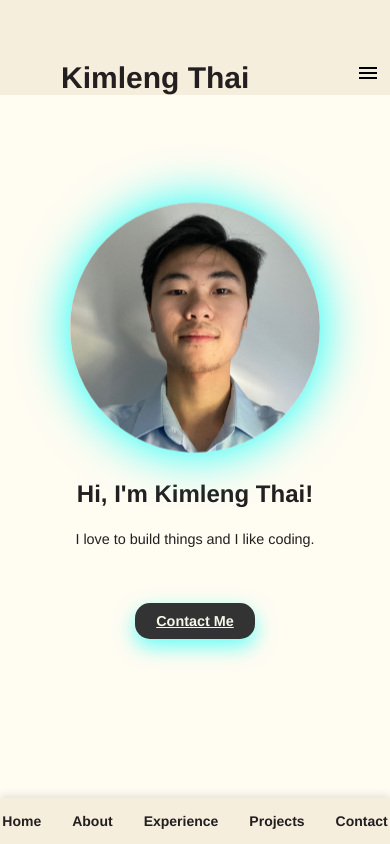
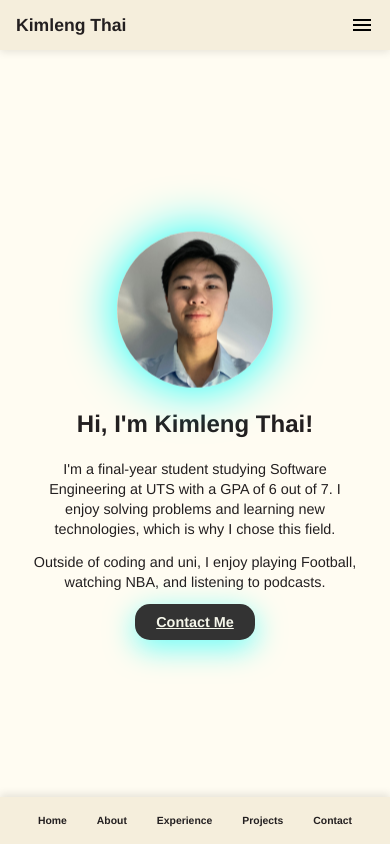
Before and after one commit to kimlengthai/KimlengThai-ePortfolio, a React (Vite) app: page / in a window 390 px wide. Built offline with nearby package versions, Linux system fonts and the light colour scheme.

Commit message:
Fix Hero + Navbar sections

```diff
--- a/src/components/Hero/Hero.jsx
+++ b/src/components/Hero/Hero.jsx
@@ -4,18 +4,32 @@ import profilePicture from '/assets/profile/profilePicture.jpeg';
 export const Hero = () => {
   return (
     <>
-      <section className={styles.container}>
+      <header className={styles.container} aria-label="Introduction">
         <div className={styles.content}>
           <h1 className={styles.title}>Hi, I&apos;m Kimleng Thai!</h1>
-          <p className={styles.description}>I love to build things and I like coding.</p>
-          <a href="mailto:kimleng.ngs@gmail.com" className={styles.contactBtn}>Contact Me</a>
+          <p className={styles.description}>
+            I&apos;m a final-year student studying Software Engineering at UTS with a GPA of 6 out of 7.
+            I enjoy solving problems and learning new technologies, which is why I chose this field.
+          </p>
+          <p className={styles.description}>
+            Outside of coding and uni, I enjoy playing Football, watching NBA, and listening to podcasts.
+          </p>
+          <a href="mailto:kimleng.ngs@gmail.com" className={styles.contactBtn}>
+            Contact Me
+          </a>
         </div>
-        <img src={profilePicture} alt="My profile image" className={styles.heroImg} />
-        <div className={styles.topBlur}></div>
-        <div className={styles.bottomBlur}></div>
-      </section>
+        <img
+          src={profilePicture}
+          alt="Kimleng Thai"
+          className={styles.heroImg}
+          loading="lazy"
+          decoding="async"
+        />
+        <div className={styles.topBlur} aria-hidden="true"></div>
+        <div className={styles.bottomBlur} aria-hidden="true"></div>
+      </header>
 
-      <nav className={styles.navigation}>
+      <nav className={styles.navigation} aria-label="Primary navigation">
         <a href="#home">Home</a>
         <a href="#about">About</a>
         <a href="#experience">Experience</a>
--- a/src/components/Hero/Hero.module.css
+++ b/src/components/Hero/Hero.module.css
@@ -1,48 +1,52 @@
 @import "../../vars.css";
 
+/* Container and content for desktop */
 .container {
   min-height: 100vh;
   display: flex;
-  flex-direction: column-reverse;
+  flex-direction: row;
   align-items: center;
-  justify-content: center;  /* Center vertically */
-  margin: -70px 10%;
-  text-align: center;
-  padding-bottom: 80px; /* Add space for fixed nav */
-  overflow: hidden;
+  justify-content: space-between;
+  margin: 0 10%;
+  text-align: left;
+  padding-bottom: 0px;
+  overflow: visible;
   position: relative;
 }
 
 .content {
   display: flex;
   flex-direction: column;
-  align-items: center;
+  align-items: flex-start;
   color: var(--color-text);
   z-index: 1;
-  /* Use auto height for flexibility */
   height: auto;
-  max-width: 480px;
+  max-width: 500px;
   width: 100%;
-  padding: 0 10px; /* padding on smaller screens */
+  padding: 0 20px;
+  animation: fadeInUp 1s ease forwards;
+  animation-delay: 0.3s;
 }
 
 .title {
   font-size: 2rem;
   font-weight: 700;
-  margin-top: -15px;
+  margin-top: 0px;
   margin-bottom: 20px;
   font-family: 'Helvetica Neue', Helvetica, Arial, sans-serif;
   line-height: 1.2;
 }
 
 .description {
-  font-size: 1.25rem;
+  font-size: 1rem;
   font-weight: 400;
-  margin-bottom: 52px;
+  margin-bottom: 12px;      /* compact spacing */
   text-align: left;
-  line-height: 1.5;
+  line-height: 1.4;
+  max-width: 480px;
 }
 
+/* Move contactBtn down and adjust sizing */
 .contactBtn {
   background-color: var(--neutral-color-3);
   color: var(--primary-color);
@@ -50,12 +54,12 @@
   font-size: 1.25rem;
   font-weight: 600;
   padding: 17px 32px;
-  box-shadow: 0 8px 20px rgba(7, 255, 251, 0.6);
-  transition: background-color 0.3s, color 0.3s, transform 0.3s;
-  margin-top: -30px;
+  box-shadow: 0 8px 30px rgba(7, 255, 251, 0.6);
+  transition: background-color 0.3s ease, color 0.3s ease, transform 0.3s ease;
+  margin-top: 20px;  /* moved down for spacing */
   display: inline-block;
   width: auto;
-  min-width: 180px; /* ensures button doesn't get too narrow */
+  min-width: 180px;
   text-align: center;
   white-space: nowrap;
 }
@@ -66,20 +70,22 @@
   transform: scale(1.1);
 }
 
+/* Hero Image */
 .heroImg {
-  width: 45vw;           /* width relative to viewport */
-  max-width: 300px;      /* cap max width */
-  min-width: 150px;      /* ensure it doesn't shrink too much */
+  width: 35vw;
+  max-width: 350px;
+  min-width: 150px;
   height: auto;
   z-index: 1;
   border-radius: 50%;
-  box-shadow: 0 0 50px 0 rgb(7, 255, 251);
-  margin-top: 10px;
-  margin-bottom: 40px; /* space below image */
-  object-fit: cover; /* keep aspect ratio */
+  box-shadow: 0 0 50px rgb(7, 255, 251);
+  margin-top: 0;
+  margin-bottom: 0;
+  object-fit: cover;
+  animation: fadeInUp 1s ease forwards 0.3s, floating 3s ease-in-out infinite;
 }
 
-/* Animation */
+/* Animation keyframes */
 @keyframes floating {
   0% { transform: translate(0, 0px); }
   50% { transform: translate(0, 10px); }
@@ -91,35 +97,26 @@
   to { opacity: 1; transform: translateY(0); }
 }
 
-.content {
-  animation: fadeInUp 1s ease forwards;
-  animation-delay: 0.3s;
-}
-
-.heroImg {
-  animation: fadeInUp 1s ease forwards 0.3s, floating 3s ease-in-out infinite;
-}
-
+/* Background blurs */
 .topBlur, .bottomBlur {
   position: absolute;
-  width: 100%;
-  min-width: 100%;
-  border-radius: 764px;
+  border-radius: 50%; /* now actually makes it circular */
   background-color: var(--primary-color);
-  filter: blur(100px);
+  filter: blur(120px); /* slightly more blur for balance */
   z-index: 0;
 }
 
 .topBlur {
-  top: -128px;
-  left: -10vw;
+  top: -100px;
+  left: -5vw;
 }
 
 .bottomBlur {
-  top: 246px;
-  right: -25vw;
+  bottom: -80px;
+  right: -10vw;
 }
 
+/* Navigation bar */
 .navigation {
   position: fixed;
   bottom: 0;
@@ -128,7 +125,7 @@
   background-color: var(--color-navbar);
   display: flex;
   justify-content: center;
-  gap: 30px;
+  gap: 20px;
   padding: 15px 0;
   box-shadow: 0 -3px 8px rgba(0,0,0,0.1);
   z-index: 999;
@@ -158,17 +155,26 @@
     margin-left: 5%;
     margin-right: 5%;
     gap: 30px;
+    text-align: center;
+    align-items: center;
+    justify-content: center;
   }
   .content {
     max-width: 100%;
     padding: 0 20px;
+    align-items: center;
   }
   .title {
     font-size: 1.5rem;
+    margin-top: -20px;
   }
+  /* Description font size consistent */
   .description {
     font-size: 1rem;
-    text-align: center; /* center text for small screens */
+    text-align: center;
+  }
+  .content p:not(.description) {
+    text-align: center;
   }
   .contactBtn {
     font-size: 1rem;
@@ -182,17 +188,6 @@
     min-width: 180px;
     margin-top: 30px;
     margin-bottom: 30px;
-  }
-}
-
-@media screen and (max-width: 600px) {
-  .navigation {
-    gap: 15px;
-    padding: 10px 0;
-  }
-  .navigation a {
-    font-size: 0.875rem;
-    padding: 5px 8px;
   }
 }
 
@@ -210,16 +205,32 @@
     font-size: 0.9rem;
     text-align: center;
   }
+  .content p:not(.description) {
+    font-size: 0.9rem;
+  }
   .contactBtn {
     font-size: 0.9rem;
     padding: 10px 20px;
     min-width: 120px;
   }
   .heroImg {
-    width: 70vw;
-    max-width: 250px;
+    width: 40vw;
+    max-width: 200px;
     min-width: 150px;
     margin-top: 25px;
     margin-bottom: 25px;
   }
+
+  .navigation {
+    gap: 10px;
+    padding: 12px 3%;
+    font-size: 0.5rem;
+    flex-direction: row;
+    flex-wrap: wrap;
+  }
+
+  .navigation a {
+    padding: 6px 10px;
+    font-size: 0.65rem;
+  }
 }
--- a/src/components/Navbar/Navbar.module.css
+++ b/src/components/Navbar/Navbar.module.css
@@ -1,38 +1,41 @@
 @import "../../vars.css";
 
 .navbar {
-  position: relative;
+  position: fixed; /* Fix it to top */
+  top: 0;
+  left: 0;
+  width: 100%;
+  height: 60px; /* Fixed height for navbar */
+  padding: 0 3rem; /* Left/right padding */
+  background-color: var(--color-navbar);
   display: flex;
-  flex-direction: column;
-  align-items: flex-start;
-  padding-top: 61px;
-  padding-left: 61px;
-  z-index: 2;
-  /* margin: 0 10%; */
-  background-color: var(--color-navbar);
+  justify-content: space-between; /* Title left, menu right */
+  align-items: center; /* Vertically center */
+  z-index: 1000;
+  box-shadow: 0 2px 8px rgba(0, 0, 0, 0.1); /* subtle shadow */
 }
 
 .title {
-  font-size: 30px;
+  font-size: 1.5rem; /* Adjust font size */
   font-weight: 600;
   text-decoration: none;
   color: var(--color-text);
+  user-select: none;
 }
 
 .menuIconContainer {
-  display: block;
   cursor: pointer;
+  display: flex;
+  align-items: center;
 }
 
 .menu {
-  position: absolute;
-  right: 10px; /* Anchors it to the right */
-  top: 10;   /* Optional: anchors it to the top if needed */
+  position: relative; /* relative to navbar */
   display: flex;
   flex-direction: column;
   align-items: flex-end;
   gap: 10px;
-  z-index: 3;
+  z-index: 1100;
 }
 
 .menuItems {
@@ -42,13 +45,15 @@
   gap: 13px;
   list-style: none;
   border-radius: 10px;
-  /* background-color: var(--color-navbar); */
   padding: 24px 33px;
   backdrop-filter: blur(6px);
   background-color: rgba(245, 238, 220, 0.85);
   transition: all 0.3s ease;
-  /* box-shadow: 0 0 10px 0 rgb(7, 255, 251); */
   width: 160px;
+  box-shadow: 0 4px 12px rgba(7, 255, 251, 0.3);
+  position: absolute;
+  top: 50px; /* Position dropdown below navbar */
+  right: 0;
 }
 
 .menuItems a {
@@ -59,15 +64,15 @@
   width: 100%;
   display: flex;
   align-items: center;
-  padding: .25rem;
+  padding: 0.25rem;
 }
 
 .menuOpen {
   display: flex;
-  z-index: 1;
 }
+
 .menuItems li {
-  width: 145%;
+  width: 100%;
 }
 
 .menuItems li:hover {
@@ -79,57 +84,35 @@
   background-color: #555;
 }
 
-/*
-@media screen and (max-width: 830px) {
+/* Responsive for smaller screens */
+@media screen and (max-width: 835px) {
   .navbar {
-    flex-direction: column;
-    align-items: flex-start;
+    padding: 0 1.5rem;
+    height: 55px;
   }
 
-  .menu {
-    position: absolute;
-    right: 0;
-    margin-right: 10%;
-    flex-direction: column;
-    align-items: flex-end;
-    gap: 11px;
-    z-index: 3;
-  }
-
-  .menuBtn {
-    display: block;
-    cursor: pointer;
+  .title {
+    font-size: 1.25rem;
   }
 
   .menuItems {
-    display: none;
-    flex-direction: column;
-    align-items: center;
-    gap: 13px;
-    border-radius: 10px;
-    background-color: #FFFFFF;
-    padding: 24px 33px;
-    box-shadow: 0 0 4px 0 rgb(7, 255, 251);
+    width: 140px;
+    padding: 20px 25px;
   }
-  .menuItems a {
-    color: var(--color-text);
-    text-decoration: none;
-    height: 100%;
-    display: flex;
-    align-items: center;
-    padding: .25rem;
+}
+
+@media screen and (max-width: 480px) {
+  .navbar {
+    padding: 0 1rem;
+    height: 50px;
   }
 
-  .menuOpen {
-    display: flex;
-    z-index: 1;
-  }
-  .menuItems li:hover {
-    background-color: var(--color-bg);
+  .title {
+    font-size: 1.1rem;
   }
 
-  .menuItems li.active {
-    background-color: #555;
+  .menuItems {
+    width: 120px;
+    padding: 16px 20px;
   }
 }
-*/
```
